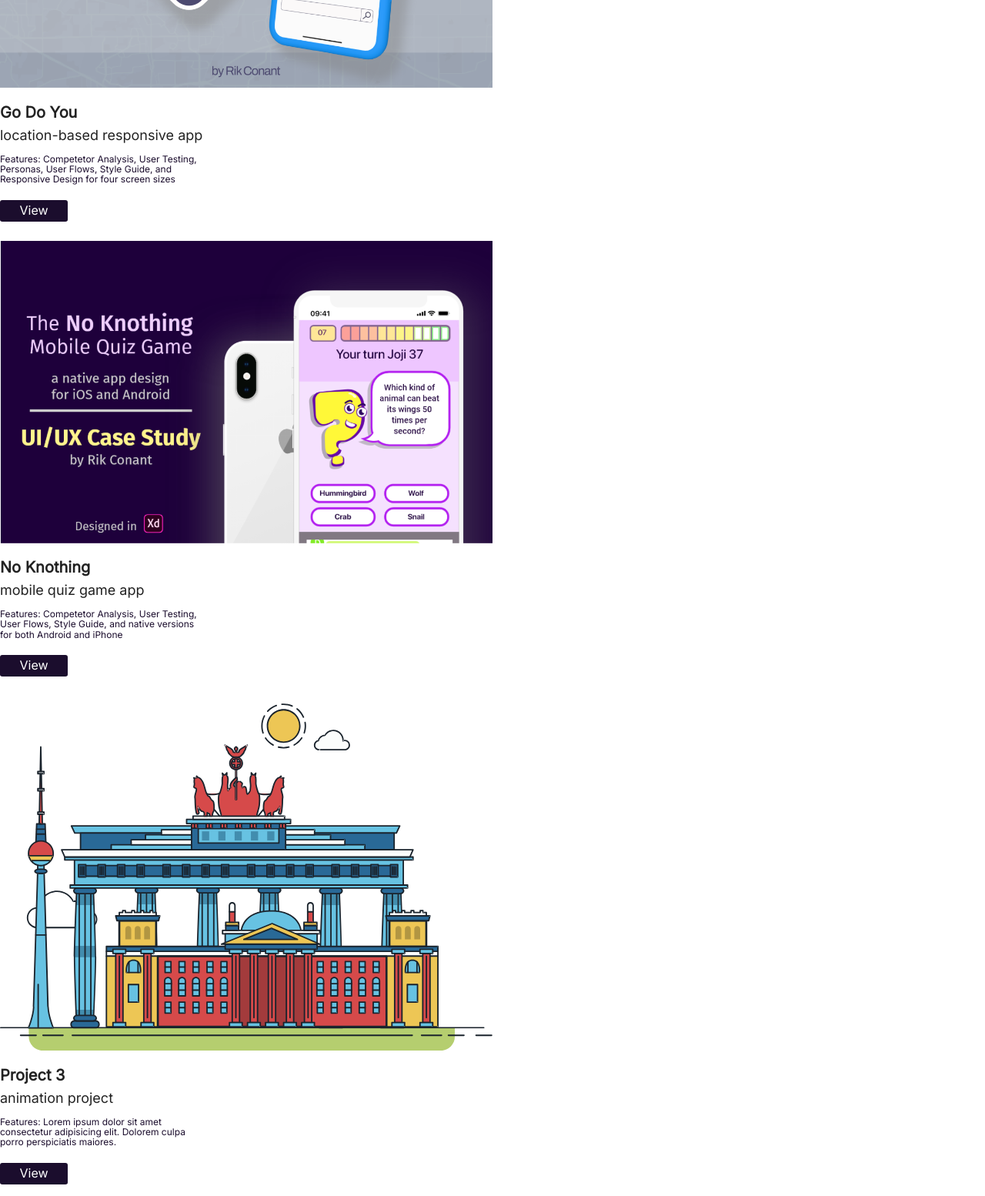
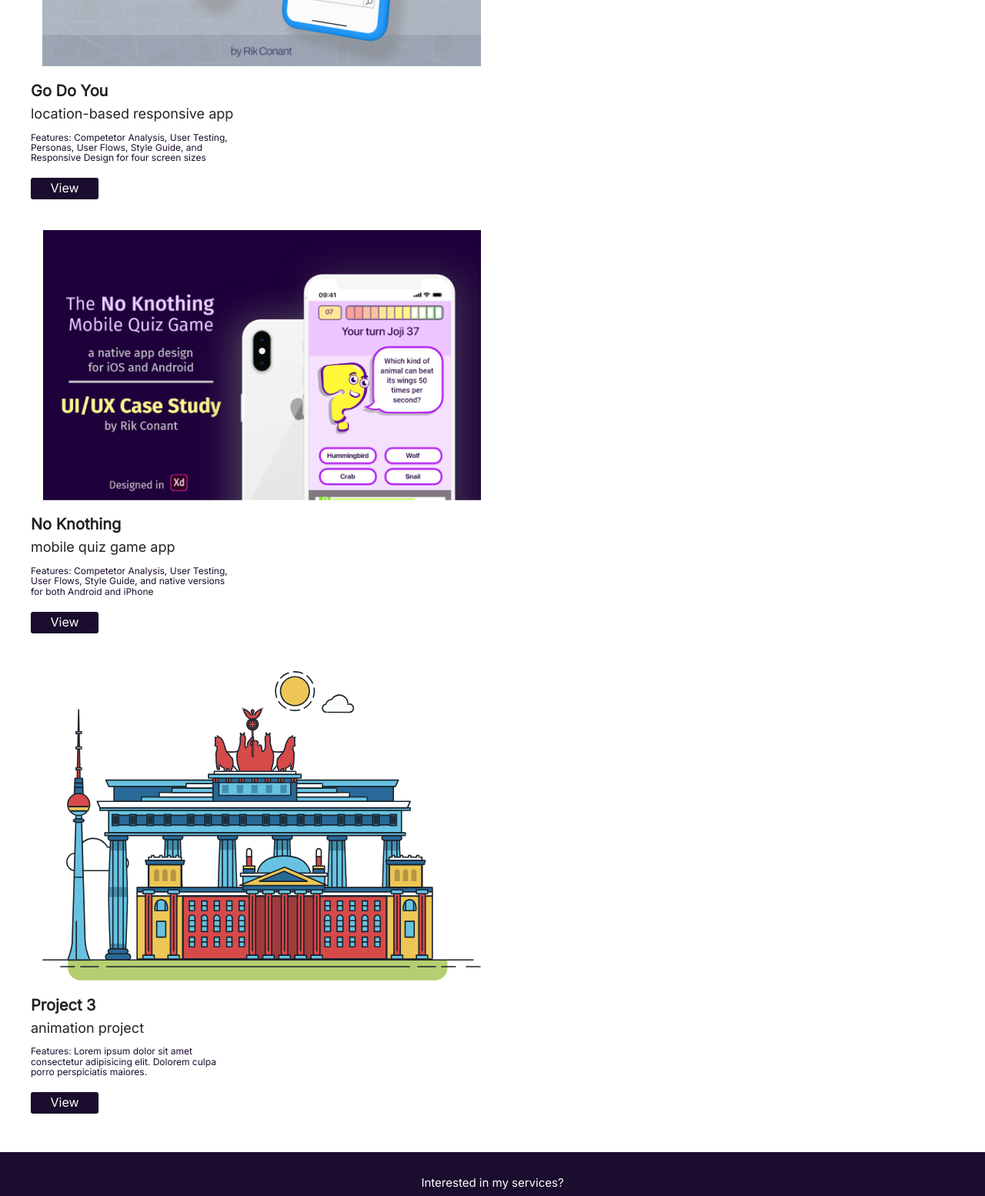
Before and after one commit to rikconant/rsconantwebsite, a plain HTML site: page index.html in a window 1280 px wide. Shown: the part 640-2194 px from the top of the page at 77% size. Drawn offline with nearby package versions, Linux system fonts and the light colour scheme; a web font is replaced by a local one.

Commit message:
container and row updates

```diff
--- a/css/styles.css
+++ b/css/styles.css
@@ -16,6 +16,10 @@ body {
 }
 .container {
   max-width: 1200px;
+}
+.container2 {
+  max-width: 290;
+  margin: 0 auto;
 }
 h1,
 h2,
@@ -356,10 +360,7 @@ footer {
   font-size: 10px;
   color: #ffffff;
 }
-#about-column{
-  height: 400px;
-  background-color: #e61616;
-}
+
 #hero2 {
   background-color: #f6f3ff;
   width: 304px;
@@ -452,11 +453,7 @@ Medium devices (640px and larger)
       background-color: #f6f3ff;
       float: left;
     }
-    .row::after {
-      content: "";
-      clear: both;
-      display: table;
-    }
+
     h2 {
       font-family: 'MuseoModerno', semi-bold;
       margin-top: 38px;
@@ -467,6 +464,10 @@ Medium devices (640px and larger)
       list-style-type: none;
       margin: 0;
       padding-top: 26px;
+    }
+    [class*="col-"] {
+      float: left;
+      padding: 15px;
     }
     .col-md-1 {width: 8.33%;}
     .col-md-2 {width: 16.66%;}
@@ -481,19 +482,37 @@ Medium devices (640px and larger)
     .col-md-11 {width: 91.66%;}
     .col-md-12 {width: 100%;}
   }
+  .row::after {
+    content: "";
+    clear: both;
+    display: table;
+  }
+  .container {
+    max-width: 1200px;
+    margin-left: auto;
+    margin-right: auto;
+  }
+
   .hero-container2 {
     padding-left: 18px;
     padding-bottom: 0;
     padding-right: 16px;
     max-width: 290px;
   }
-
+  #residence {
+    position: relative;
+    bottom: 0px;
+  }
 /* ==============================
 Large devices (1024px or larger)
 ================================= */
 @media only screen and (min-width: 1024px) {
 }
-
+.container {
+  max-width: 1200px;
+  margin-left: auto;
+  margin-right: auto;
+}
 
 /* ==============================
 X-large devices (1440px or larger)
--- a/index.html
+++ b/index.html
@@ -30,8 +30,8 @@
     </header>
 
     <main>
-        <section id="hero"><!-- intro section block-->
-            <div class="hero-container"><!-- container for both salutation and about-->
+        <section id="hero"> <!-- intro section block-->
+            <div class="hero-container container"><!-- container for both salutation and about-->
                 <h1 class="regular-h1">Hello, my name is
                     <span class="bold-text">Rik Conant</span>
                 </h1>
@@ -43,9 +43,10 @@
                     completing a year of UI/UX coursework I am
                     ready to turn my knowledge and creative talent into
                     solutions for your UI/UX needs.</p>
+            </div>
         </section>
-        <section id="Work"><!-- work preview section block-->
-            <div><!-- work preview container all projects-->
+        <section id="Work"> <!-- work preview section block-->
+            <div class="container"><!-- work preview container all projects-->
                 <h1 id="my-work-h1"> My Work </h1>
                 <div class="row"><!-- project1 row-->
                     <div class="col-md-6"><!-- project 1 picture container (column 1)-->
@@ -54,7 +55,7 @@
                             <img src="img/gdy/gdy-s-01-1200.png" alt="Go Do You">
                         </picture>
                     </div><!-- END column 1-->
-                    <div class="mobile-container"><!-- project 1 info container (column 2)-->
+                    <div class="mobile-container column-md-6"><!-- project 1 info container (column 2)-->
                         <div class="column-md-6">
                             <h4>Go Do You</h4>
                             <h5>location-based responsive app</h5>
@@ -72,7 +73,7 @@
                             <img src="img/nk/nk-sl-01-1200.png" alt="No Knothing">
                         </picture>
                     </div><!-- END column 1-->
-                    <div class="mobile-container"><!-- project 2 info container (column 2)-->
+                    <div class="mobile-container column-md-6"><!-- project 2 info container (column 2)-->
                         <div class="column-md-6">
                             <h4>No Knothing</h4>
                             <h5>mobile quiz game app</h5>
@@ -83,9 +84,8 @@
                         </div>
                     </div><!-- END column 2-->
                 </div><!-- END project 2 row-->
-                <div class="row"><!-- project1 row-->
-                    <div class="col-md-6"><!-- project 1 picture container (column 1)-->
-
+                <div class="row"><!-- project3 row-->
+                    <div class="col-md-6"><!-- project 3 picture container (column 1)-->
                             <svg id="about-picture" xmlns="http://www.w3.org/2000/svg" class="berlin-illustration" height="auto" viewBox="0 0 700 505" xmlns:xlink="http://www.w3.org/1999/xlink">
                                 <defs>
                                     <polygon id="a" points=".06 231.917 .06 .929 688.717 .929 688.717 231.917"></polygon>
@@ -686,7 +686,7 @@
                                 </g>
                             </svg>
                     </div><!-- END column 1-->
-                    <div class="mobile-container"><!-- project 1 info container (column 2)-->
+                    <div class="mobile-container column-md-6"><!-- project 1 info container (column 2)-->
                         <div class="column-md-6">
                             <h4>Project 3</h4>
                             <h5>animation project</h5>
@@ -696,7 +696,7 @@
                             <a href="gdy-project.html" class="button">View</a>
                         </div>
                     </div><!-- END column 2-->
-                </div><!-- END project1 row-->
+                </div><!-- END project 3 row-->
             </div><!-- END work previw container-->
         </section>
     </main>
```
